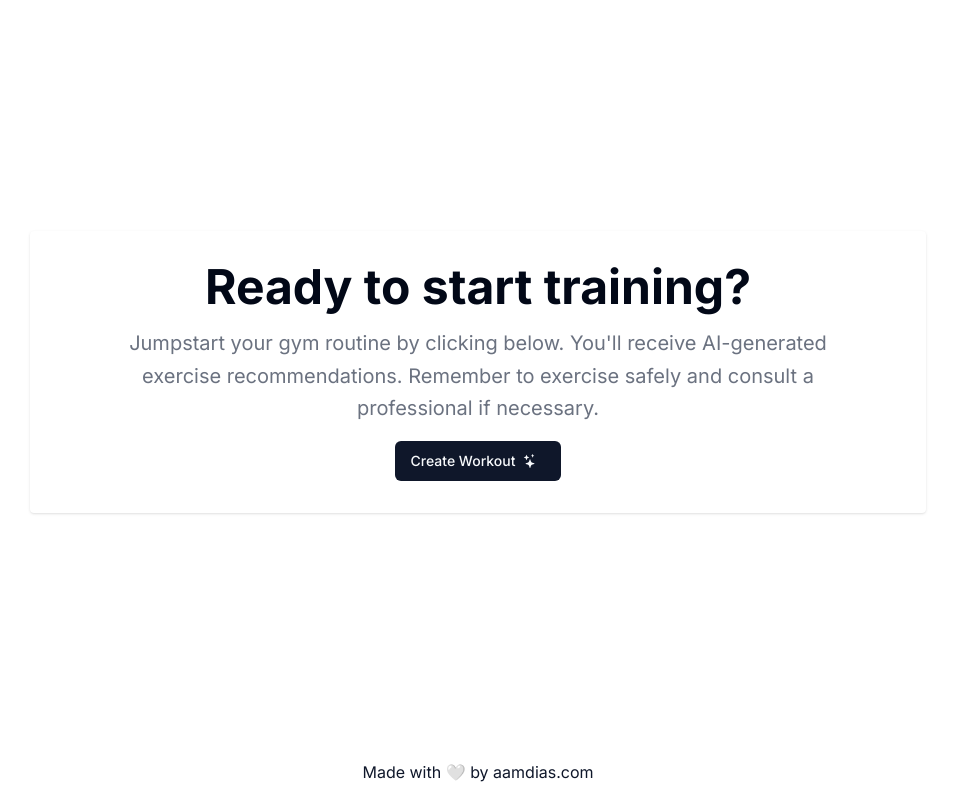
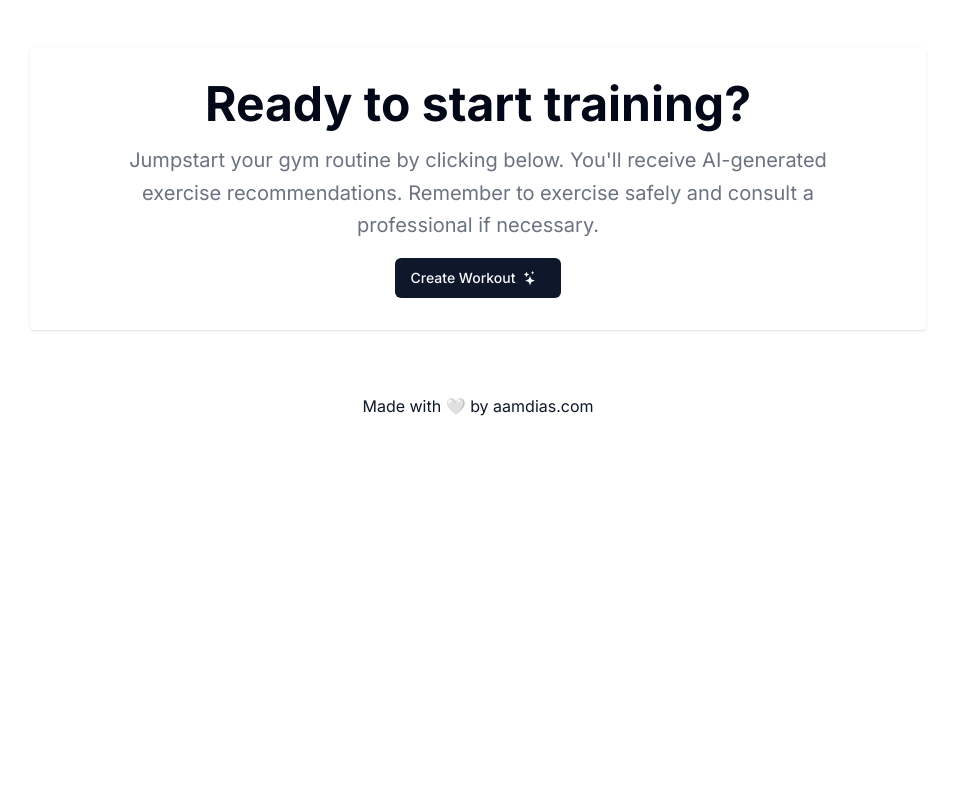
Before and after one commit to aamdias/planmysets, a Next.js app: page / in a window 1280 px wide. Shown: the whole page, without its empty margins (162-1117 px from the left). Built offline with nearby package versions, Linux system fonts and the light colour scheme.

Commit message:
fix: fix spacing and char to allow deploy

```diff
--- a/app/page.tsx
+++ b/app/page.tsx
@@ -29,18 +29,18 @@ export default function HomePage() {
   };
 
   return (
-    <div className="flex flex-col justify-center items-center p-4 w-full" style={{ minHeight: 'calc(100vh - 56px)' }}>
+    <div className="flex flex-col justify-center items-center h-fit p-4 w-full">
       {/* Adjusted div to be more responsive with w-full */}
-      <div className="flex flex-col justify-center items-center w-full max-w-4xl px-4 py-8 bg-white rounded shadow">
+      <div className="flex flex-col justify-center items-center w-full max-w-4xl px-4 py-8 bg-white rounded shadow my-8">
         {/* Wrapped content in a new div for better control over its size and background */}
         {workoutPlan ? (
           <div>
             <h1 className="text-4xl font-bold md:text-5xl lg:text-5xl mb-4 text-center">
             {/* Responsive font size */}
-              Let's do it.
+              Let&apos;s do it.
             </h1>
             <p className="max-w-[700px] text-center text-gray-500 md:text-xl/relaxed dark:text-gray-400 mb-4">
-              Below there's a suggestion of a set of gym exercises. Always ask for help for a physical educator to make sure you are doing it properly! If you prefer, click again to create a new workout.
+              Below there is s a suggestion of a set of gym exercises. Always ask for help for a physical educator to make sure you are doing it properly! If you prefer, click again to create a new workout.
             </p>
           </div>
         ) : (
```
